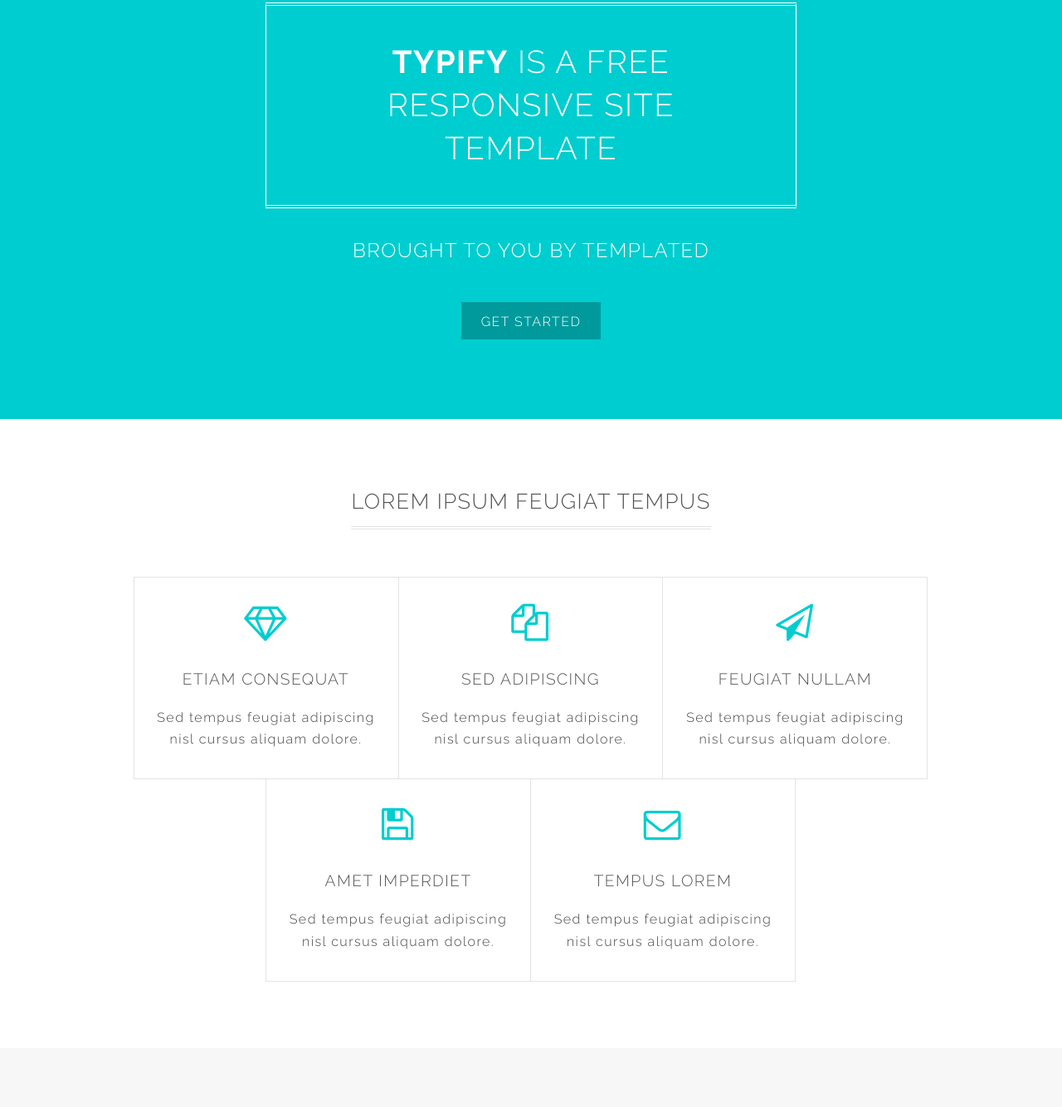
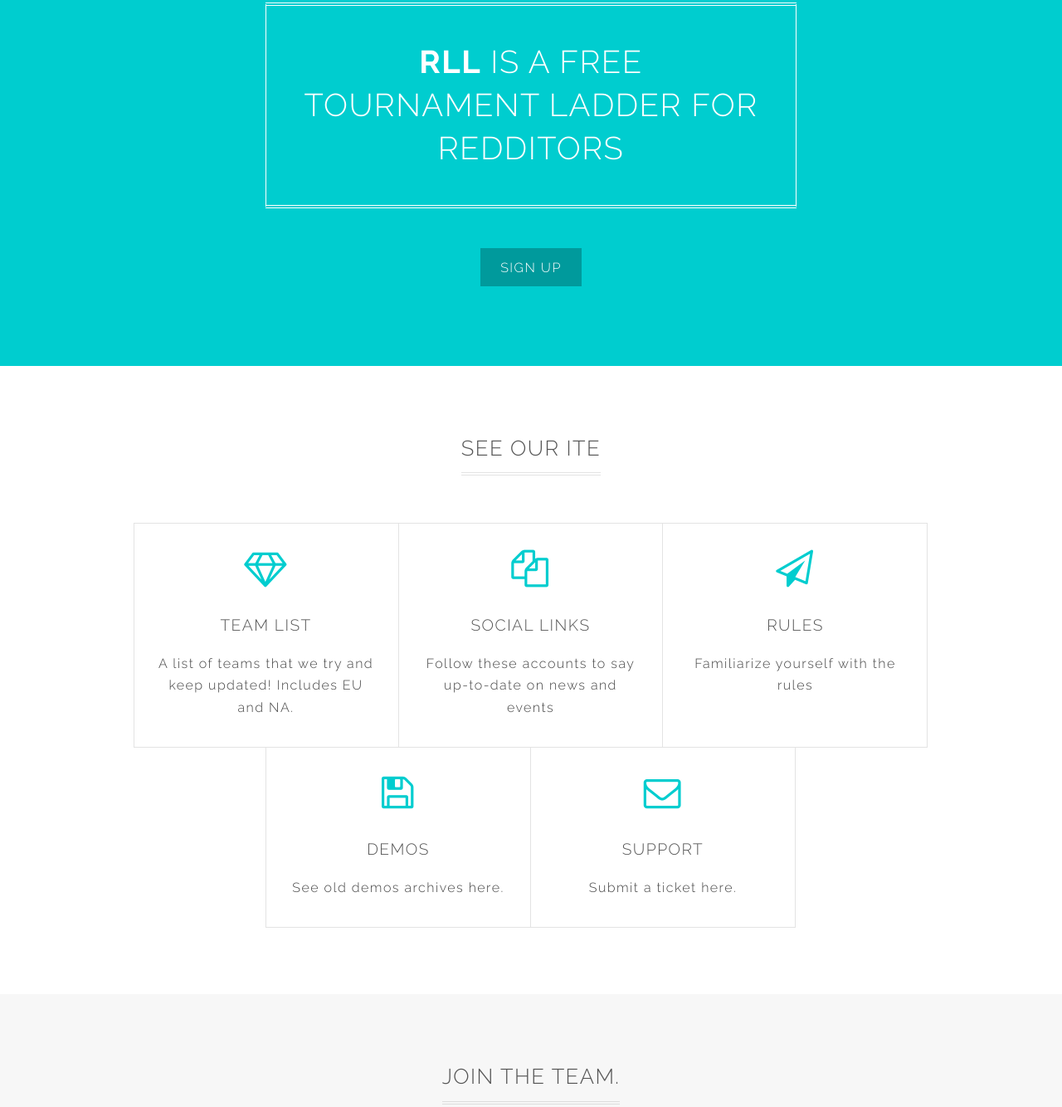
Before and after one commit to redditll/redditll.github.io, a plain HTML site: page index.html in a window 1280 px wide. Shown: the part 93-1427 px from the top of the page at 83% size. Drawn offline with nearby package versions, Linux system fonts and the light colour scheme.

Commit message:
Update index.html
bulk

```diff
--- a/index.html
+++ b/index.html
@@ -6,7 +6,7 @@
 -->
 <html>
 	<head>
-		<title>Typify by TEMPLATED</title>
+		<title>Reddit League</title>
 		<meta charset="utf-8" />
 		<meta name="viewport" content="width=device-width, initial-scale=1" />
 		<!--[if lte IE 8]><script src="assets/js/ie/html5shiv.js"></script><![endif]-->
@@ -17,10 +17,10 @@
 
 		<!-- Banner -->
 			<section id="banner">
-				<h2><strong>Typify</strong> is a free responsive site template</h2>
-				<p>Brought to you by Templated</p>
+				<h2><strong>RLL</strong> is a free tournament ladder for redditors</h2>
+				<p></p>
 				<ul class="actions">
-					<li><a href="#" class="button special">Get started</a></li>
+					<li><a href="#" class="button special">Sign Up</a></li> <!--lead to form-->
 				</ul>
 			</section>
 
@@ -28,33 +28,33 @@
 			<section id="one" class="wrapper special">
 				<div class="inner">
 					<header class="major">
-						<h2>Lorem ipsum feugiat tempus</h2>
+						<h2>See Our ite</h2>
 					</header>
 					<div class="features">
 						<div class="feature">
 							<i class="fa fa-diamond"></i>
-							<h3>Etiam consequat</h3>
-							<p>Sed tempus feugiat adipiscing nisl cursus aliquam dolore.</p>
+							<h3>Team List</h3>
+							<p>A list of teams that we try and keep updated! Includes EU and NA.</p>
 						</div>
 						<div class="feature">
 							<i class="fa fa-copy"></i>
-							<h3>Sed adipiscing</h3>
-							<p>Sed tempus feugiat adipiscing nisl cursus aliquam dolore.</p>
+							<h3>Social Links</h3>
+							<p>Follow these accounts to say up-to-date on news and events</p>
 						</div>
 						<div class="feature">
 							<i class="fa fa-paper-plane-o"></i>
-							<h3>Feugiat nullam</h3>
-							<p>Sed tempus feugiat adipiscing nisl cursus aliquam dolore.</p>
+							<h3>Rules</h3>
+							<p>Familiarize yourself with the rules</p>
 						</div>
 						<div class="feature">
 							<i class="fa fa-save"></i>
-							<h3>Amet imperdiet</h3>
-							<p>Sed tempus feugiat adipiscing nisl cursus aliquam dolore.</p>
+							<h3>Demos</h3>
+							<p>See old demos archives here.</p>
 						</div>
 						<div class="feature">
 							<i class="fa fa-envelope-o"></i>
-							<h3>Tempus lorem</h3>
-							<p>Sed tempus feugiat adipiscing nisl cursus aliquam dolore.</p>
+							<h3>Support</h3>
+							<p>Submit a ticket here.</p>
 						</div>
 					</div>
 				</div>
@@ -64,7 +64,7 @@
 			<section id="two" class="wrapper style2 special">
 				<div class="inner narrow">
 					<header>
-						<h2>Get in touch</h2>
+						<h2>Join the team.</h2>
 					</header>
 					<form class="grid-form" method="post" action="#">
 						<div class="form-control narrow">
@@ -91,16 +91,16 @@
 		<!-- Footer -->
 			<footer id="footer">
 				<div class="copyright">
-					&copy; Untitled. Design: <a href="http://templated.co/">TEMPLATED</a>.
+					&copy; GoLeague.net Design: /u/Boule_de_Neige and Typify
 				</div>
 			</footer>
 
 		<!-- Scripts -->
-			<script src="assets/js/jquery.min.js"></script>
-			<script src="assets/js/skel.min.js"></script>
-			<script src="assets/js/util.js"></script>
+			<script src="javascripts/jquery.min.js"></script>
+			<script src="javascripts/skel.min.js"></script>
+			<script src="javascripts/util.js"></script>
 			<!--[if lte IE 8]><script src="assets/js/ie/respond.min.js"></script><![endif]-->
-			<script src="assets/js/main.js"></script>
+			<script src="javascripts/main.js"></script>
 
 	</body>
 </html>
```
